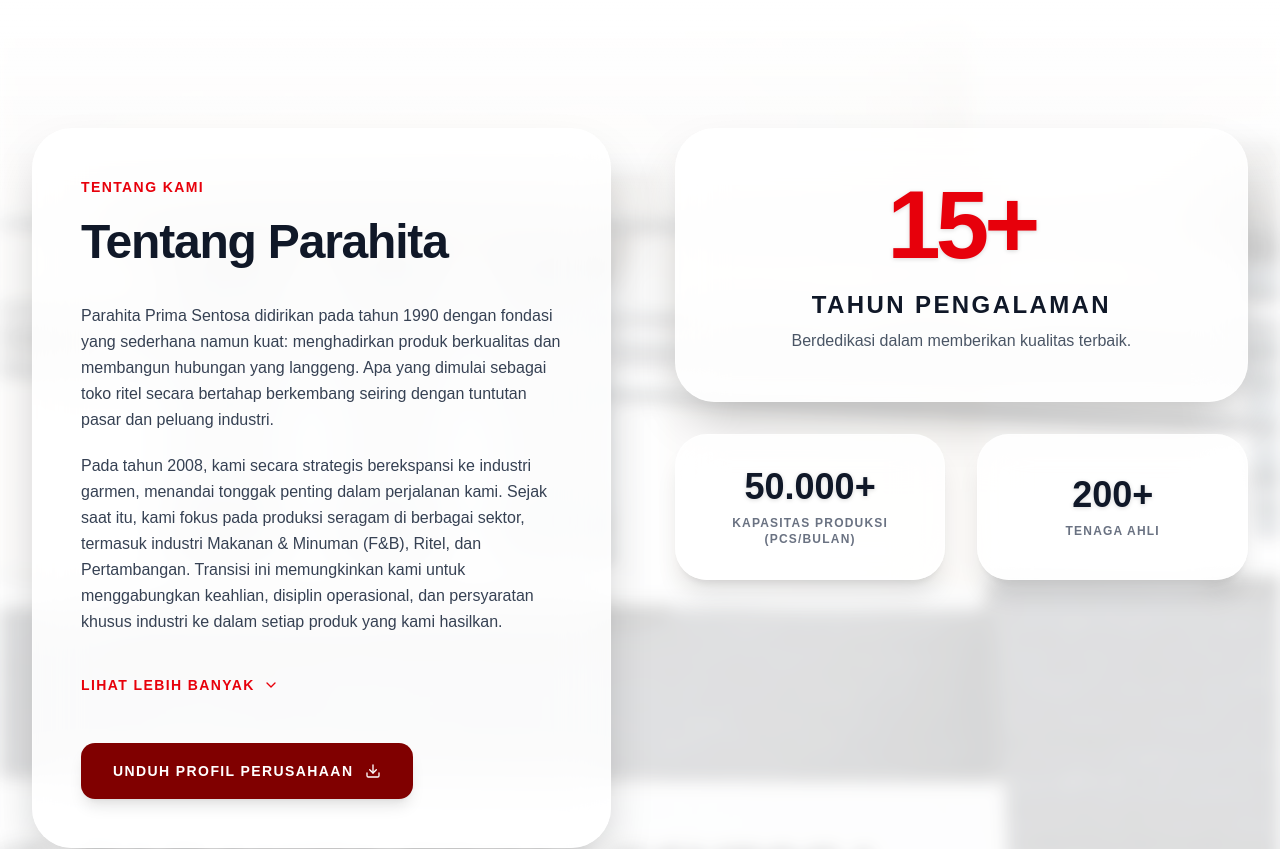
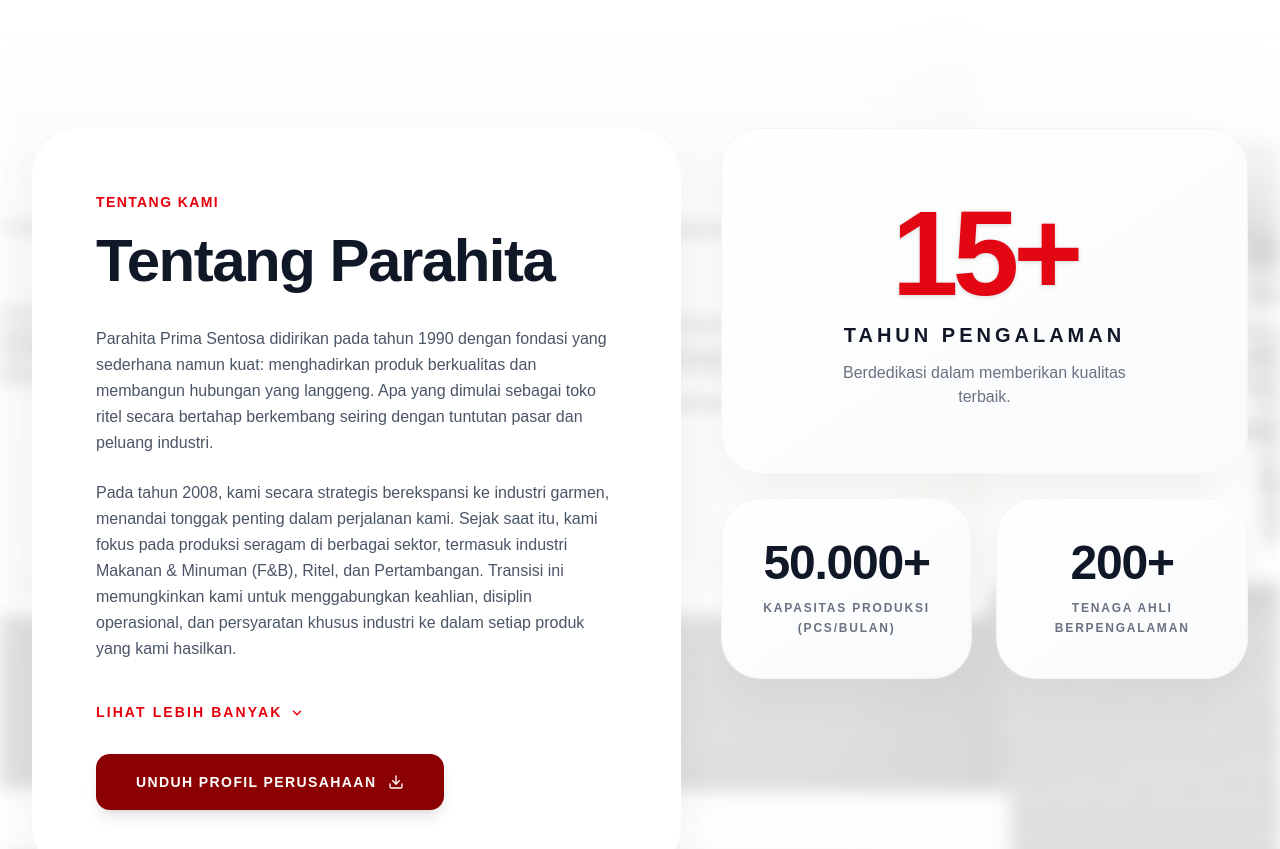
Before and after one commit to padji28-source/SeragamParahita, a React (Vite) app: page / in a window 1280 px wide. Shown: the part 800-1649 px from the top of the page. Built offline with nearby package versions, Linux system fonts and the light colour scheme.

Commit message:
Refactor AboutSection layout and styles

```diff
--- a/src/components/AboutSection.tsx
+++ b/src/components/AboutSection.tsx
@@ -31,9 +31,9 @@ export default function AboutSection() {
 
       {/* About Split-Pane Section */}
       <section className="relative w-full py-20 lg:py-32 overflow-hidden z-20">
-        <div className="container mx-auto px-4 md:px-8">
+        <div className="container mx-auto px-4 md:px-8 max-w-7xl">
 
-          <div className="flex flex-col lg:flex-row gap-16 items-start">
+          <div className="flex flex-col lg:flex-row gap-8 lg:gap-10 items-start">
 
             {/* Left: Text & Story */}
             <motion.div
@@ -41,16 +41,16 @@ export default function AboutSection() {
               whileInView={{ opacity: 1, x: 0 }}
               viewport={{ once: true, margin: "-100px" }}
               transition={{ duration: 0.6, ease: [0.16, 1, 0.3, 1] }}
-              className="w-full lg:w-1/2 space-y-8 bg-white/85 backdrop-blur-xl p-8 md:p-12 rounded-[2.5rem] border border-white/50 shadow-2xl"
+              className="w-full lg:w-[55%] space-y-8 bg-white p-8 md:p-14 lg:p-16 rounded-[2.5rem] md:rounded-[3rem] shadow-[0_20px_50px_rgba(0,0,0,0.05)]"
             >
               <div className="space-y-4">
-                <h3 className="text-red-600 font-bold tracking-widest uppercase text-sm">Tentang Kami</h3>
-                <h2 className="text-4xl md:text-5xl lg:text-5xl font-black text-gray-900 tracking-tight leading-[1.2]">
+                <h3 className="text-red-600 font-bold tracking-widest uppercase text-xs md:text-sm">Tentang Kami</h3>
+                <h2 className="text-4xl md:text-5xl lg:text-6xl font-black text-gray-900 tracking-tight leading-[1.1]">
                   {t('about.story.title')}
                 </h2>
               </div>
 
-              <div className="space-y-5 text-gray-700 font-medium text-[15px] md:text-base leading-relaxed">
+              <div className="space-y-6 text-gray-600 font-medium text-[15px] md:text-[16px] leading-relaxed">
                 <p dangerouslySetInnerHTML={{ __html: t('about.story.p1') }} />
                 <p dangerouslySetInnerHTML={{ __html: t('about.story.p2') }} />
                 <AnimatePresence>
@@ -59,7 +59,7 @@ export default function AboutSection() {
                       initial={{ height: 0, opacity: 0 }}
                       animate={{ height: "auto", opacity: 1 }}
                       exit={{ height: 0, opacity: 0 }}
-                      className="space-y-5 overflow-hidden"
+                      className="space-y-6 overflow-hidden"
                     >
                       <p dangerouslySetInnerHTML={{ __html: t('about.story.p3') }} />
                       <p dangerouslySetInnerHTML={{ __html: t('about.story.p4') }} />
@@ -72,28 +72,29 @@ export default function AboutSection() {
               <div className="pt-2">
                 <button
                   onClick={() => setShowMoreStory(!showMoreStory)}
-                  className="text-red-600 font-bold text-sm tracking-widest uppercase hover:text-gray-900 transition-colors flex items-center gap-2 mb-4"
+                  className="text-red-600 font-bold text-xs md:text-sm tracking-[0.15em] uppercase hover:text-red-800 transition-colors flex items-center gap-2 mb-6"
                 >
                   {showMoreStory ? "Lebih Sedikit" : "Lihat Lebih Banyak"}
                   <motion.svg
                     animate={{ rotate: showMoreStory ? 180 : 0 }}
-                    width="16" height="16" viewBox="0 0 24 24" fill="none" stroke="currentColor" strokeWidth="2" strokeLinecap="round" strokeLinejoin="round"
+                    width="14" height="14" viewBox="0 0 24 24" fill="none" stroke="currentColor" strokeWidth="2.5" strokeLinecap="round" strokeLinejoin="round"
+                    className="mt-0.5"
                   >
                     <polyline points="6 9 12 15 18 9"></polyline>
                   </motion.svg>
                 </button>
               </div>
 
-              <div className="pt-4">
+              <div>
                 <a
                   href="/company-profile.pdf"
                   download="Company Profile MKS.pdf"
                   target="_blank"
                   rel="noopener noreferrer"
-                  className="inline-flex items-center justify-center gap-3 bg-[maroon] hover:bg-neutral-900 text-white font-bold h-14 px-8 rounded-xl transition-all duration-300 uppercase tracking-widest text-sm group shadow-lg"
+                  className="inline-flex items-center justify-center gap-3 bg-[#8B0000] hover:bg-[#600000] text-white font-bold h-12 md:h-14 px-8 md:px-10 rounded-xl transition-all duration-300 uppercase tracking-[0.1em] text-xs md:text-sm group shadow-lg"
                 >
-                  <span>{t('about.companyProfile')}</span>
-                  <Download className="w-4 h-4 transition-transform duration-300 group-hover:-translate-y-0.5 group-hover:translate-x-0.5" />
+                  <span>Unduh Profil Perusahaan</span>
+                  <Download className="w-4 h-4 transition-transform duration-300 group-hover:-translate-y-1" />
                 </a>
               </div>
             </motion.div>
@@ -104,32 +105,36 @@ export default function AboutSection() {
               whileInView={{ opacity: 1, x: 0 }}
               viewport={{ once: true, margin: "-100px" }}
               transition={{ duration: 0.6, delay: 0.2, ease: [0.16, 1, 0.3, 1] }}
-              className="w-full lg:w-1/2"
+              className="w-full lg:w-[45%] flex flex-col gap-6"
             >
-              <div className="grid grid-cols-2 gap-6 md:gap-8">
-                {/* 15+ Years - Takes full width or prominent spot */}
-                <div className="col-span-2 bg-white/85 backdrop-blur-xl p-8 md:p-12 rounded-[2.5rem] border border-white/50 shadow-2xl flex flex-col items-center justify-center text-center group hover:bg-white/95 transition-all">
-                   <div className="text-6xl md:text-8xl font-black text-red-600 mb-4 tracking-tighter group-hover:scale-105 transition-transform duration-500 drop-shadow-sm">
+                {/* 15+ Years Card */}
+                <div className="bg-gradient-to-br from-white to-gray-50 p-10 md:p-14 lg:p-16 rounded-[2.5rem] shadow-[0_20px_50px_rgba(0,0,0,0.04)] border border-gray-100 flex flex-col items-center justify-center text-center group hover:-translate-y-2 transition-all duration-500 hover:shadow-[0_30px_60px_rgba(227,6,19,0.08)] relative overflow-hidden">
+                   <div className="absolute top-0 right-0 w-32 h-32 bg-red-50 rounded-full blur-[40px] -mr-16 -mt-16 transition-opacity duration-500 opacity-0 group-hover:opacity-100" />
+                   <div className="text-[5.5rem] md:text-[6.5rem] lg:text-[7.5rem] font-black text-[#E30613] leading-[1] mb-2 tracking-tighter group-hover:scale-110 transition-transform duration-500 relative z-10 drop-shadow-sm">
                      15+
                    </div>
-                   <h3 className="text-xl md:text-2xl font-bold text-gray-900 mb-2 uppercase tracking-widest">
+                   <h3 className="text-base md:text-lg lg:text-xl font-bold text-gray-900 mb-3 uppercase tracking-[0.2em] relative z-10">
                      Tahun Pengalaman
                    </h3>
-                   <p className="text-sm md:text-base text-gray-600 font-medium">
+                   <p className="text-sm md:text-base text-gray-500 font-medium relative z-10 max-w-[80%]">
                      Berdedikasi dalam memberikan kualitas terbaik.
                    </p>
                 </div>
 
-                <div className="bg-white/85 backdrop-blur-xl p-6 md:p-8 rounded-[2rem] border border-white/50 shadow-xl flex flex-col items-center justify-center text-center">
-                   <div className="text-3xl md:text-4xl font-black text-gray-900 mb-2 drop-shadow-sm">50.000+</div>
-                   <p className="text-[10px] md:text-xs font-bold text-gray-500 uppercase tracking-widest">Kapasitas Produksi (Pcs/Bulan)</p>
+                {/* Lower Stats Grid */}
+                <div className="grid grid-cols-2 gap-6 h-full">
+                  <div className="bg-gradient-to-br from-white to-gray-50 p-8 md:p-10 rounded-[2.5rem] shadow-[0_20px_50px_rgba(0,0,0,0.04)] border border-gray-100 flex flex-col items-center justify-center text-center group hover:-translate-y-2 transition-all duration-500 hover:shadow-[0_30px_60px_rgba(0,0,0,0.08)] relative overflow-hidden">
+                     <div className="absolute top-0 left-0 w-24 h-24 bg-gray-100 rounded-full blur-[30px] -ml-12 -mt-12 transition-opacity duration-500 opacity-0 group-hover:opacity-100" />
+                     <div className="text-3xl md:text-4xl lg:text-5xl font-black text-gray-900 mb-3 tracking-tight relative z-10">50.000+</div>
+                     <p className="text-[10px] md:text-xs font-bold text-gray-500 uppercase tracking-[0.15em] leading-relaxed relative z-10">Kapasitas Produksi<br/>(Pcs/Bulan)</p>
+                  </div>
+
+                  <div className="bg-gradient-to-br from-white to-gray-50 p-8 md:p-10 rounded-[2.5rem] shadow-[0_20px_50px_rgba(0,0,0,0.04)] border border-gray-100 flex flex-col items-center justify-center text-center group hover:-translate-y-2 transition-all duration-500 hover:shadow-[0_30px_60px_rgba(0,0,0,0.08)] relative overflow-hidden">
+                     <div className="absolute top-0 right-0 w-24 h-24 bg-gray-100 rounded-full blur-[30px] -mr-12 -mt-12 transition-opacity duration-500 opacity-0 group-hover:opacity-100" />
+                     <div className="text-3xl md:text-4xl lg:text-5xl font-black text-gray-900 mb-3 tracking-tight relative z-10">200+</div>
+                     <p className="text-[10px] md:text-xs font-bold text-gray-500 uppercase tracking-[0.15em] leading-relaxed relative z-10">Tenaga Ahli<br/>Berpengalaman</p>
+                  </div>
                 </div>
-
-                <div className="bg-white/85 backdrop-blur-xl p-6 md:p-8 rounded-[2rem] border border-white/50 shadow-xl flex flex-col items-center justify-center text-center">
-                   <div className="text-3xl md:text-4xl font-black text-gray-900 mb-2 drop-shadow-sm">200+</div>
-                   <p className="text-[10px] md:text-xs font-bold text-gray-500 uppercase tracking-widest">Tenaga Ahli</p>
-                </div>
-              </div>
             </motion.div>
           </div>
         </div>
```
